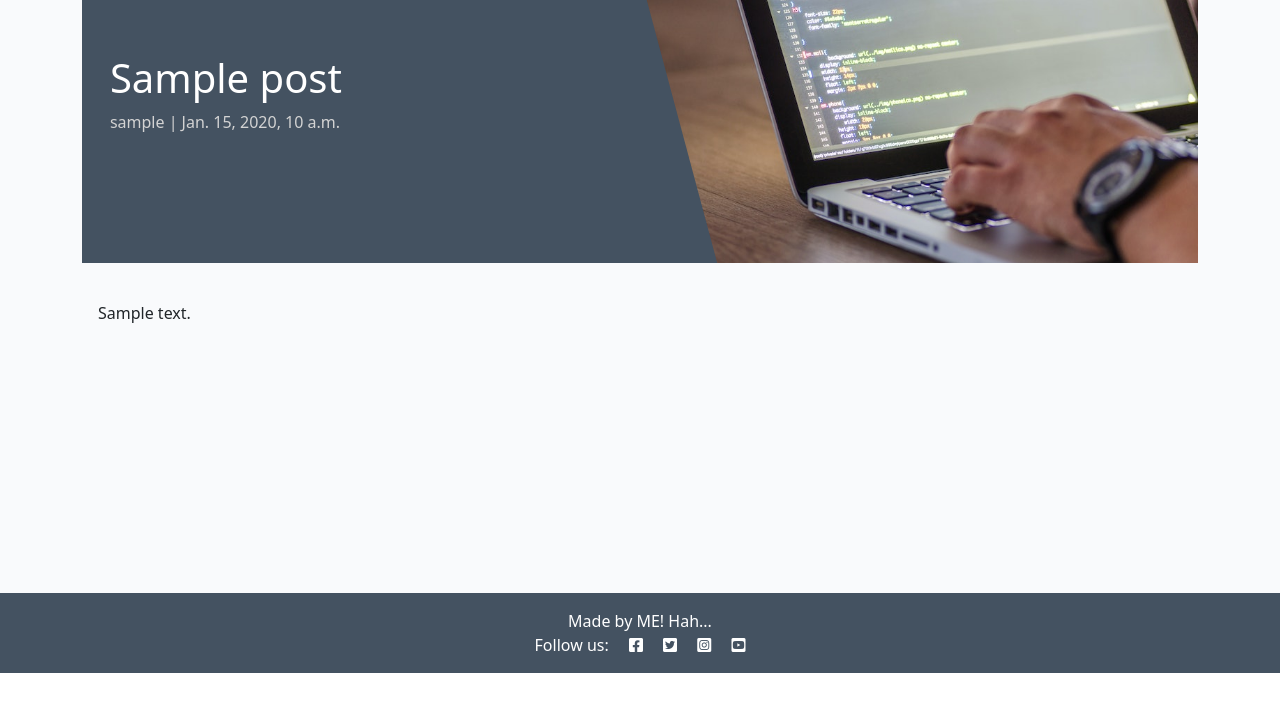
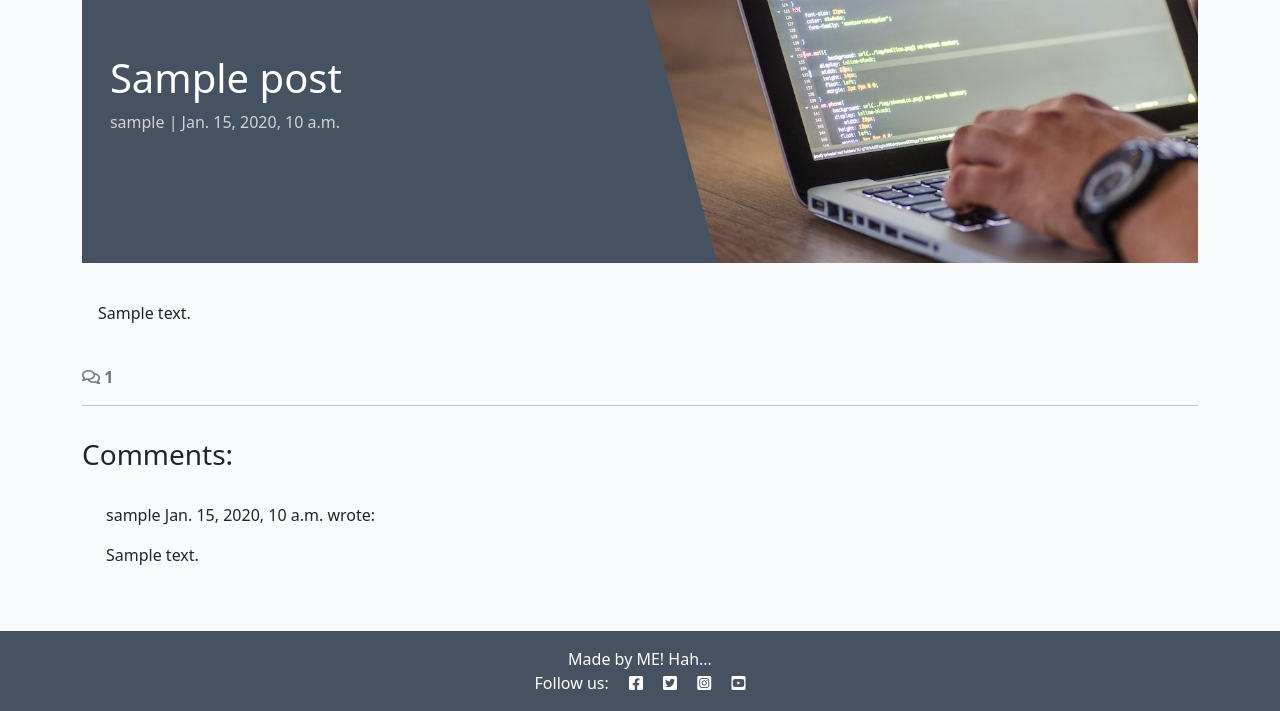
Before and after one commit to Is2dann/codestar-blog, a Django app: a page that uses blog/templates/blog/post_detail.html in a window 1280 px wide. Shown: the part 127-838 px from the top of the page. Before the commit the page ends 800 px from the top, so only its background shows below. Run offline with Django 4.2, Linux system fonts and the light colour scheme; tables that the repository leaves empty hold one stand-in row (values such as "Sample post").

Commit message:
Add comment count to post_detail below the post, and displayed latest approved comment

```diff
--- a/blog/templates/blog/post_detail.html
+++ b/blog/templates/blog/post_detail.html
@@ -29,6 +29,46 @@
             </div>
         </div>
     </div>
+    <!-- Displaying count of comments -->
+    <div class="row">
+        <div class="col-12">
+            <strong class="text-secondary">
+                <i class="far fa-comments"></i> {{ comment_count }}
+            </strong>
+        </div>
+        <div class="col-12">
+            <hr>
+        </div>
+    </div>
+    <!-- Displaying comments -->
+    <div class="row">
+        <div class="col-md-8 card mb-4 mt-3">
+            <h3>Comments:</h3>
+            <div class="card-body">
+                <!-- We want a for loop inside the empty controls tags to iterate through each comment in comments -->
+                {% for comment in comments %}
+                <div class="p-2 comments{% if not comment.approved and comment.author == user %}
+                    faded{% elif not comment.approved %} d-none{% endif %}">
+                    <p class="font-weight-bold">
+                        {{ comment.author }}
+                        <span class="font-weight-normal">
+                            {{ comment.created_on }}
+                        </span> wrote:
+                    </p>
+                    <div id="comment{{ comment.id }}">
+                        {{ comment.body | linebreaks }}
+                    </div>
+                    {% if not comment.approved and coomment.author == user %}
+                    <p class="approval">
+                        This comment is awaiting approval
+                    </p>
+                    {% endif %}
+                </div>
+                <!-- Our for loop ends here -->
+                {% endfor %}
+            </div>
+        </div>
+    </div>
 </div>
 
 {% endblock content %}
--- a/blog/views.py
+++ b/blog/views.py
@@ -26,4 +26,7 @@ def post_detail(request, slug):
     """
     queryset = Post.objects.filter(status=1)
     post = get_object_or_404(queryset, slug=slug)
-    return render(request, "blog/post_detail.html", {"post": post},)
+    comments = post.comments.all().order_by("-created_on")
+    comment_count = post.comments.filter(approved=True).count()
+
+    return render(request, "blog/post_detail.html", {"post": post, "comments": comments, "comment_count": comment_count,},)
```
